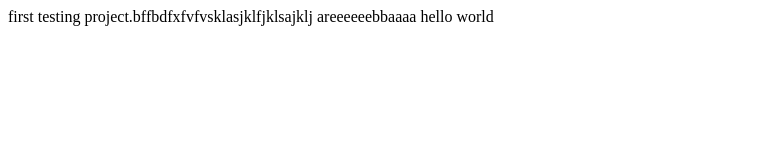
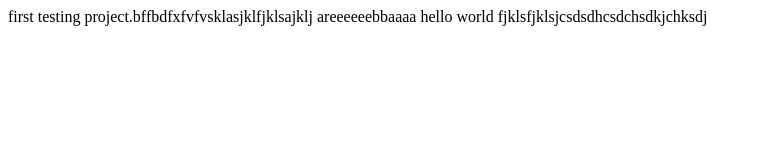
Before and after one commit to AreeebaArshad/Project1, a plain HTML site: page index.html in a window 1280 px wide. Shown: the whole page, without its empty margins (0-761 px from the left). Drawn offline with Linux system fonts and the light colour scheme.

Commit message:
third commit

```diff
--- a/index.html
+++ b/index.html
@@ -3,4 +3,8 @@
     first testing project.bffbdfxfvfvsklasjklfjklsajklj
     areeeeeebbaaaa
     hello world
+    fjklsfjklsjcsdsdhcsdchsdkjchksdj
+
+
+
 </body>
```
